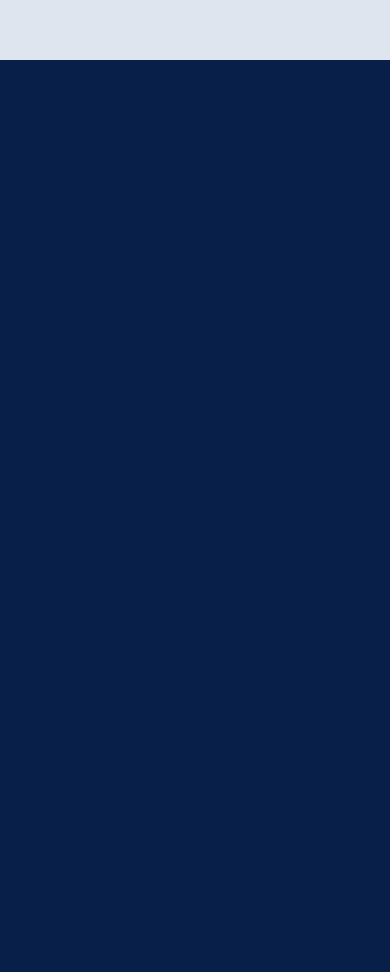
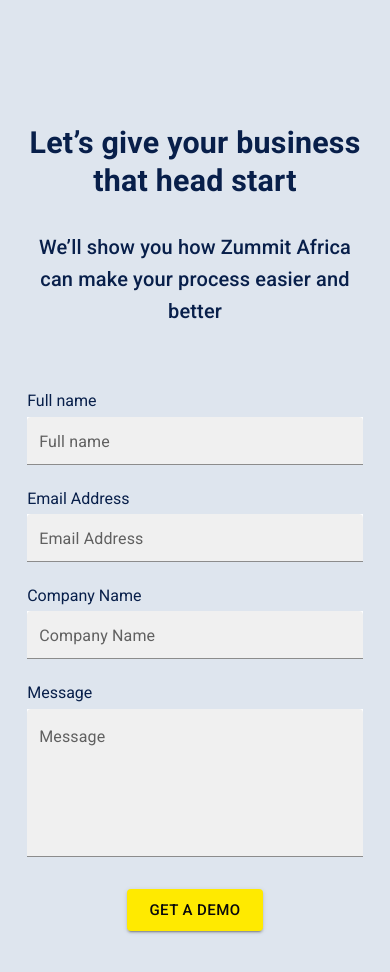
Before and after one commit to Zummit-Africa-Inc/Web-Page-FE, a React (Create React App) app: page / in a window 390 px wide. Shown: the part 2620-3592 px from the top of the page. Before the commit the page ends 2680 px from the top, so only its background shows below. Built offline with nearby package versions, Linux system fonts and the light colour scheme.

Commit message:
responsiveness added to contact section

```diff
--- a/src/App.js
+++ b/src/App.js
@@ -1,4 +1,5 @@
 import './App.css';
+import ContactSection from './Section/ContactSection';
 import Hero from "./Section/Hero"
 import SectionFour from './Section/SectionFour';
 import SectionTwo from './Section/WhyZummit';
@@ -12,13 +13,17 @@
       <Hero/>
       {/* Section One to be done by ThankGod */}
 
-      {/* Section Two */}
+      {/* Section Two by Joshua*/}
       <SectionTwo />
 
       {/* Section Three to be done by Zainab */}
 
-      {/* Section Four */}
+      {/* Section Four by Joshua*/}
       <SectionFour />
+
+      {/* Contact Section by Joshua*/}
+      <ContactSection />
+
     </>
   );
 }
--- a/src/Component/Typography.js
+++ b/src/Component/Typography.js
@@ -2,18 +2,18 @@
 import { Typography } from '@mui/material'
 
 
-export function PrimaryHeader({children, pbSize}) {
+export function PrimaryHeader({children, pbSize, fontSize='2. 125rem'}) {
 
   return (
-    <Typography variant="h4" component="h2" sx={{ textAlign: 'center', paddingBottom: pbSize, fontWeight: '800' }} >
+    <Typography variant="h4" component="h2" sx={{ textAlign: 'center', paddingBottom: pbSize, fontWeight: '800', fontSize: {fontSize}}} >
         {children}
     </Typography>
   )
 }
 
-export function Header({children, textSize}) {
+export function Header({children, textSize, textAlign}) {
     return (
-      <Typography variant={textSize} component={textSize} sx={{py: '1rem'}} >
+      <Typography variant={textSize} component={textSize} sx={{py: '1rem', textAlign: {textAlign}}} >
           {children}
       </Typography>
     )
--- a/src/Section/ContactSection.js
+++ b/src/Section/ContactSection.js
@@ -1,25 +1,33 @@
 import React from 'react'
 import {PrimaryHeader, Header} from '../Component/Typography'
-import {Box} from '@mui/material'
+import { Box, Grid, useMediaQuery, useTheme } from "@mui/material";
 import PrimaryButton from '../Component/Button'
 import { TextField} from '@mui/material';
-import '../CSS/contactSection.css'
+// import '../CSS/contactSection.css'
 
 export default function ContactSection() {
+
+    // MaterialUI Hook for Breakpoints
+    const theme = useTheme();
+    const isMobile = useMediaQuery(theme.breakpoints.up("lg"));
+    let customWidth = isMobile ? "50%" : "100%";
+    let customFontsize = isMobile ? "2.125rem" : "1.9rem";
+
     const style={
         formControl: {margin: '1.5rem .2rem'},
         label:{display: 'inline-block', paddingBottom:'.4rem'}
     }
+
   return (
     <Box component='section'
         sx={{ py: '4rem', backgroundColor: '#DEE5EE', color: '#081F4A'}}
         px={{xs:3, sm:4, md:'9rem'}}
     >
-        <PrimaryHeader pbSize='1rem'>Let’s give your business that head start</PrimaryHeader>
-        <Header styled='center' textSize='h6' textalign='center'>
+        <PrimaryHeader pbSize='1rem' fontSize={customFontsize}>Let’s give your business that head start</PrimaryHeader>
+        <Header textSize='h6' textAlign='center'>
             We’ll show you how Zummit Africa can make your process easier and better
         </Header>
-    <Box className='contact-section'>
+    <Box className='contact-section' sx={{ width: `${customWidth}`, margin: '3rem auto 0 auto'}}>
         <Box style={style.formControl}>
             <label htmlFor="fullnames" style={style.label}>Full name</label>
             <TextField id="filled-basic" label="Full name" variant="filled" fullWidth style={{backgroundColor: 'white'}} size="small" />
```
